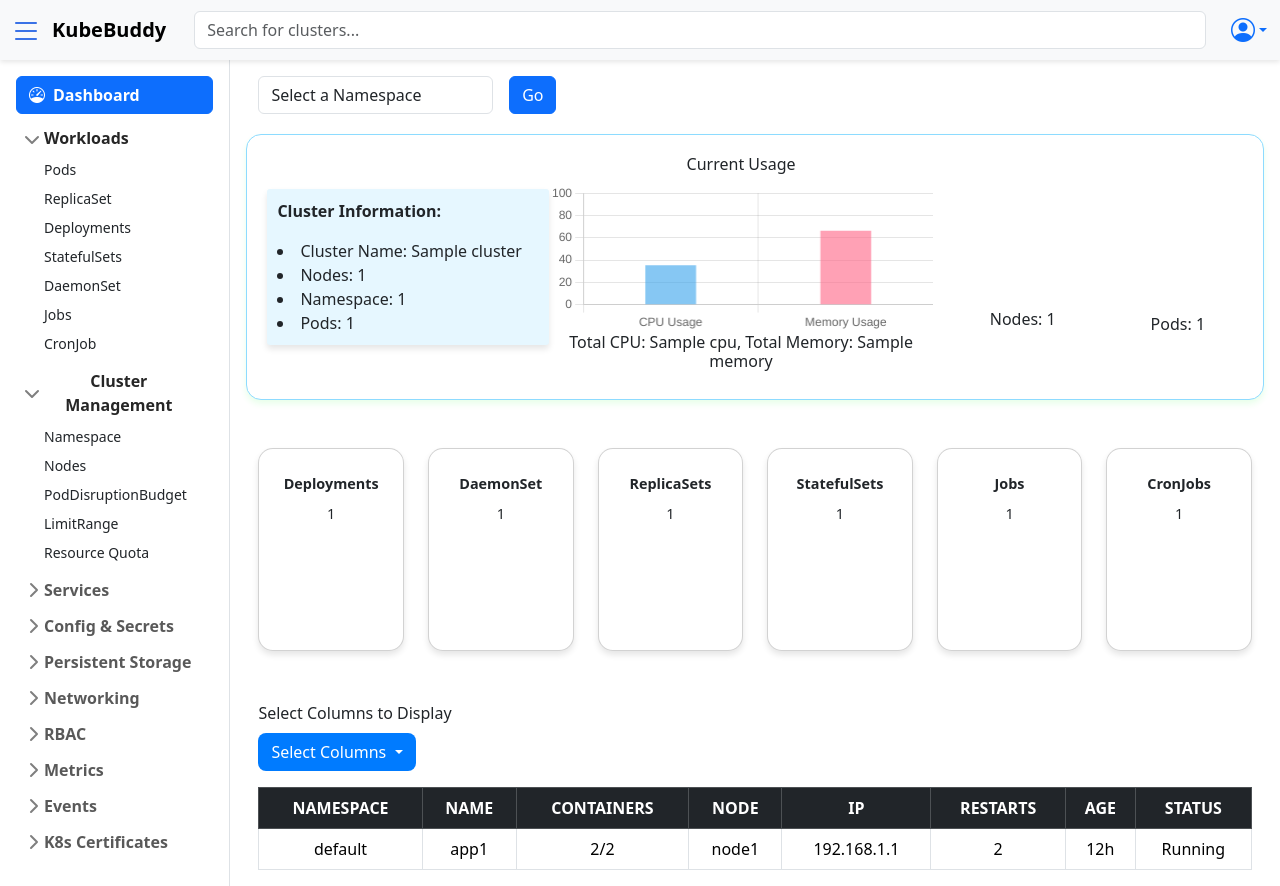
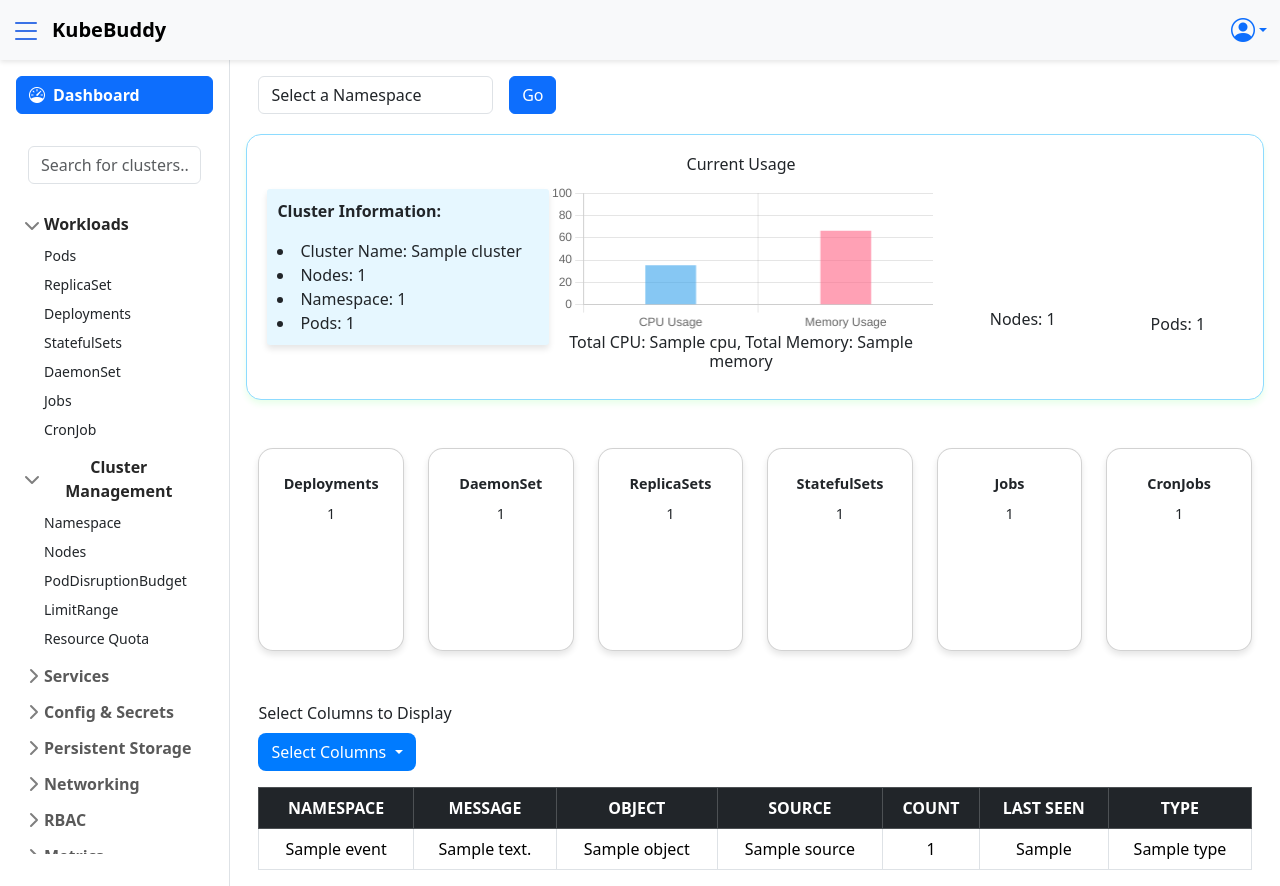
Before and after one commit to kubebuddy/kubebuddy, a Django app: template templates/dashboard/dashboard.html in a window 1280 px wide. Run offline with Django 5.2, Linux system fonts and the light colour scheme; tables that the repository leaves empty hold one stand-in row (values such as "Sample post"); the template is opened without the code that fills it: values that come from a table or form of the project are taken from there, most other values are stand-ins (such as "Sample title", 1, 10 or a date in 2020).

Commit message:
KBP-26: Events section completed, cluster list shifted to side bar and logic for cluster metric started

```diff
--- a/dashboard/views.py
+++ b/dashboard/views.py
@@ -94,7 +94,8 @@ def dashboard(request, cluster_id):
                                                         'namespaces':namespaces,
                                                         'namespaces_count': namespaces_count,
                                                         'cluster_id': cluster_id,
-                                                        'registered_clusters': registered_clusters})
+                                                        'registered_clusters': registered_clusters,
+                                                        'events': events})
 
 def pods(request, cluster_id):
     current_cluster = Cluster.objects.get(id = cluster_id)
--- a/static/js/cluster_actions.js
+++ b/static/js/cluster_actions.js
@@ -1,4 +1,5 @@
 function deleteCluster(clusterId) {
+    event.stopPropagation();
     fetch(`/delete_cluster/${clusterId}/`, {
         method: 'GET',
         headers: {
--- a/templates/dashboard/base.html
+++ b/templates/dashboard/base.html
@@ -32,31 +32,6 @@
       <span class="fs-5 fw-semibold">KubeBuddy</span>
     </a>
 
-    <!--Cluster Dropdown-->
-
-    <div class="card-body d-flex flex-column">
-      <div class="container my-4">
-          <div class="dropdown">
-              <input type="text" id="search-bar" class="form-control" placeholder="Search for clusters..." onkeyup="searchClusters()">
-              <ul class="dropdown-menu" id="cluster-list" style="width:100%;">
-                  {% for cluster in registered_clusters %}
-                  <a href="
-                  {% if cluster.control_plane_status == 'Running' and cluster.core_dns_status == 'Running' %}
-                  {% url 'dashboard' cluster.id %}
-                  {% else %}
-                  {% url 'cluster_error' %}
-                  {% endif %}
-                  " class="text-decoration-none">
-                  <li class="dropdown-item cluster-item">{{ cluster.cluster_name }}</li>
-                  </a>
-                  {% empty %}
-                      <li class="list-group-item">No clusters found.</li>
-                  {% endfor %}
-              </ul>
-          </div>
-      </div>
-  </div>
-
     <!-- Account Section (Right Corner) -->
     <div class="dropdown ms-auto">
       <button class="btn btn-link dropdown-toggle d-flex align-items-center" type="button" id="accountDropdown" data-bs-toggle="dropdown" aria-expanded="false">
@@ -79,7 +54,28 @@
         <i class="bi bi-speedometer pe-2"></i>
         <b>Dashboard</b>
       </a>
-
+      <div class="card-body d-flex flex-column">
+        <div class="container my-4">
+            <div class="dropdown">
+                <input type="text" id="search-bar" class="form-control" placeholder="Search for clusters..." onkeyup="searchClusters()">
+                <ul class="dropdown-menu" id="cluster-list" style="width:100%;">
+                    {% for cluster in registered_clusters %}
+                    <a href="
+                    {% if cluster.control_plane_status == 'Running' and cluster.core_dns_status == 'Running' %}
+                    {% url 'dashboard' cluster.id %}
+                    {% else %}
+                    {% url 'cluster_error' %}
+                    {% endif %}
+                    " class="text-decoration-none">
+                    <li class="dropdown-item cluster-item">{{ cluster.cluster_name }}</li>
+                    </a>
+                    {% empty %}
+                        <li class="list-group-item">No clusters found.</li>
+                    {% endfor %}
+                </ul>
+            </div>
+        </div>
+    </div>
 
       <ul class="list-unstyled ps-0 scrollable-list">
         <!-- Workloads Section -->
@@ -250,7 +246,7 @@
       }
     });
 
-    // cluste dropdown
+    // cluster dropdown
     // search functionality
     function searchClusters() {
         var input, filter, list, items, item, textValue;
--- a/templates/dashboard/dashboard.html
+++ b/templates/dashboard/dashboard.html
@@ -194,32 +194,28 @@
                     <label class="form-check-label" for="Namespace"> Namespace</label>
                 </li>
                 <li>
-                    <input class="form-check-input column-checkbox" type="checkbox" value="Name" id="Name" checked>
-                    <label class="form-check-label" for="Name"> Name</label>
+                    <input class="form-check-input column-checkbox" type="checkbox" value="Message" id="Message" checked>
+                    <label class="form-check-label" for="Message"> Message</label>
                 </li>
                 <li>
-                    <input class="form-check-input column-checkbox" type="checkbox" value="Containers" id="Containers" checked>
-                    <label class="form-check-label" for="Containers"> Containers</label>
+                    <input class="form-check-input column-checkbox" type="checkbox" value="Object" id="Object" checked>
+                    <label class="form-check-label" for="Object"> Object</label>
                 </li>
                 <li>
-                    <input class="form-check-input column-checkbox" type="checkbox" value="Node" id="Node" checked>
-                    <label class="form-check-label" for="Node"> Node</label>
+                    <input class="form-check-input column-checkbox" type="checkbox" value="Source" id="Source" checked>
+                    <label class="form-check-label" for="Source"> Source</label>
                 </li>
                 <li>
-                    <input class="form-check-input column-checkbox" type="checkbox" value="IP" id="IP" checked>
-                    <label class="form-check-label" for="IP"> IP</label>
+                    <input class="form-check-input column-checkbox" type="checkbox" value="Count" id="Count" checked>
+                    <label class="form-check-label" for="Count"> Count</label>
                 </li>
                 <li>
-                    <input class="form-check-input column-checkbox" type="checkbox" value="Restarts" id="Restarts" checked>
-                    <label class="form-check-label" for="Restarts"> Restarts</label>
+                    <input class="form-check-input column-checkbox" type="checkbox" value="Lastseen" id="Lastseen" checked>
+                    <label class="form-check-label" for="Lastseen"> Last Seen</label>
                 </li>
                 <li>
-                    <input class="form-check-input column-checkbox" type="checkbox" value="Age" id="Age" checked>
-                    <label class="form-check-label" for="Age"> Age</label>
-                </li>
-                <li>
-                    <input class="form-check-input column-checkbox" type="checkbox" value="Status" id="Status" checked>
-                    <label class="form-check-label" for="Status"> Status</label>
+                    <input class="form-check-input column-checkbox" type="checkbox" value="Type" id="Type" checked>
+                    <label class="form-check-label" for="Type"> Type</label>
                 </li>
               </ul>
             </div>
@@ -228,26 +224,26 @@
             <thead class="table-dark">
             <tr>
               <th id="colNamespace">NAMESPACE</th>
-              <th id="colName">NAME</th>
-              <th id="colContainers">CONTAINERS</th>
-              <th id="colNode">NODE</th>
-              <th id="colIP">IP</th>
-              <th id="colRestarts">RESTARTS</th>
-              <th id="colAge">AGE</th>
-              <th id="colStatus">STATUS</th>
+              <th id="colMessage">MESSAGE</th>
+              <th id="colObject">OBJECT</th>
+              <th id="colSource">SOURCE</th>
+              <th id="colCount">COUNT</th>
+              <th id="colLastseen">LAST SEEN</th>
+              <th id="colType">TYPE</th>
             </tr>
             </thead>
             <tbody>
+            {% for event in events %}
             <tr>
-              <td>default</td>
-              <td>app1</td>
-              <td>2/2</td>
-              <td>node1</td>
-              <td>192.168.1.1</td>
-              <td>2</td>
-              <td>12h</td>
-              <td>Running</td>
+                <td>{{event.namespace}}</td>
+                <td>{{event.message}}</td>
+                <td>{{event.object}}</td>
+                <td>{{event.source}}</td>
+                <td>{{event.count}}</td>
+                <td>{{event.last_seen}}</td>
+                <td>{{event.type}}</td>
             </tr>
+            {% endfor %}
             </tbody>
         </table>
     </div>
@@ -315,7 +311,7 @@
 
     // Function to get the column index by column name
     function getColumnIndex(columnName) {
-      const columns = ["Namespace", "Name", "Containers", "Node", "IP", "Restarts", "Age", "Status"];
+      const columns = ["Namespace", "Message", "Object", "Source", "Count", "Lastseen", "Type"];
       return columns.indexOf(columnName) + 1;
     }
 
--- a/templates/main/cluster_select.html
+++ b/templates/main/cluster_select.html
@@ -141,7 +141,7 @@
                             {% endif %}
                         </p>
                         <div class="mt-auto d-flex justify-content-end">
-                            <button class="btn btn-danger btn-sm " onclick="deleteCluster('{{ cluster.id }}')"><i class="bi bi-trash"></i></button>
+                            <button class="btn btn-danger btn-sm " onclick="deleteCluster(event,'{{ cluster.id }}')"><i class="bi bi-trash"></i></button>
                         </div>
                     </div>
                     </a>
```
Also changed, not shown: dashboard/src/k8s_cluster_metric.py (+23 -31 lines), dashboard/src/k8s_events.py (+25 -7 lines).
